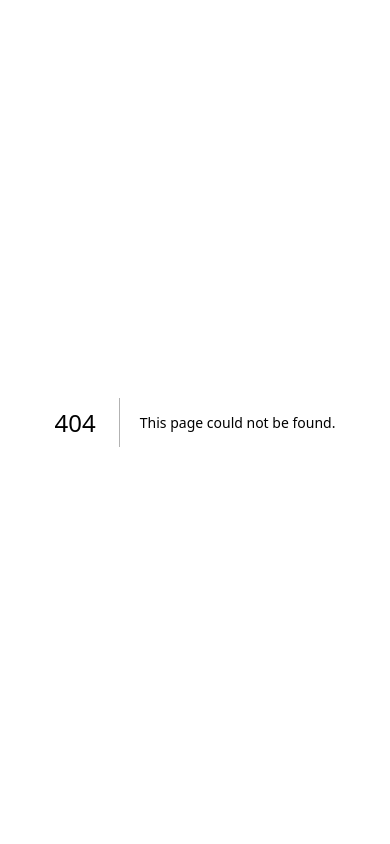
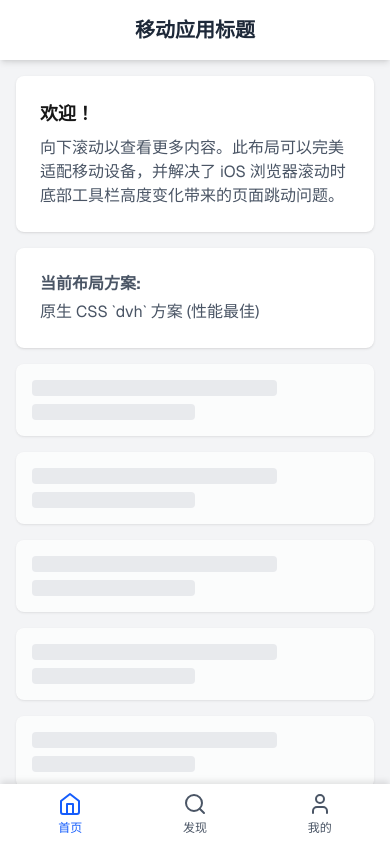
Before and after one commit to hifizz/playground.zilin.im, a Next.js app: page /mobile-fullscreen in a window 390 px wide. Before the commit this address had no page. Built offline with nearby package versions, Linux system fonts and the light colour scheme.

Commit message:
feat: add mobile fullscreen layout impl

```diff
--- /dev/null
+++ b/app/mobile-fullscreen/page.tsx
@@ -0,0 +1,226 @@
+"use client";
+
+import React, { useLayoutEffect, useState, useEffect } from "react";
+// 为了在 React 中使用图标，通常会使用一个库，这里我们用 SVG 模拟图标
+// 在实际项目中，可以替换为 `lucide-react` 或其他图标库
+const HomeIcon = () => (
+  <svg
+    xmlns="http://www.w3.org/2000/svg"
+    width="24"
+    height="24"
+    viewBox="0 0 24 24"
+    fill="none"
+    stroke="currentColor"
+    strokeWidth="2"
+    strokeLinecap="round"
+    strokeLinejoin="round"
+  >
+    <path d="m3 9 9-7 9 7v11a2 2 0 0 1-2 2H5a2 2 0 0 1-2-2z" />
+    <polyline points="9 22 9 12 15 12 15 22" />
+  </svg>
+);
+const SearchIcon = () => (
+  <svg
+    xmlns="http://www.w3.org/2000/svg"
+    width="24"
+    height="24"
+    viewBox="0 0 24 24"
+    fill="none"
+    stroke="currentColor"
+    strokeWidth="2"
+    strokeLinecap="round"
+    strokeLinejoin="round"
+  >
+    <circle cx="11" cy="11" r="8" />
+    <path d="m21 21-4.3-4.3" />
+  </svg>
+);
+const UserIcon = () => (
+  <svg
+    xmlns="http://www.w3.org/2000/svg"
+    width="24"
+    height="24"
+    viewBox="0 0 24 24"
+    fill="none"
+    stroke="currentColor"
+    strokeWidth="2"
+    strokeLinecap="round"
+    strokeLinejoin="round"
+  >
+    <path d="M19 21v-2a4 4 0 0 0-4-4H9a4 4 0 0 0-4 4v2" />
+    <circle cx="12" cy="7" r="4" />
+  </svg>
+);
+
+/**
+ * [社区最佳实践 - 渐进增强版]
+ * 这是一个自定义Hook，用于解决移动端100vh的布局问题。
+ * 它会先检测浏览器是否支持dvh单位，如果支持，则不执行任何操作，依赖纯CSS方案。
+ * 如果不支持，它会通过JS计算实时高度作为兜底方案(Polyfill)。
+ */
+const useDynamicViewportHeight = () => {
+  useLayoutEffect(() => {
+    // 1. 特性检测：如果浏览器支持dvh，则不执行JS逻辑，依赖纯CSS。
+    if (
+      window.CSS &&
+      window.CSS.supports &&
+      window.CSS.supports("height", "100dvh")
+    ) {
+      return;
+    }
+
+    // 2. 降级方案：对于不支持dvh的旧版浏览器，使用JS计算并设置高度。
+    const setAppHeight = () => {
+      const appHeight = window.innerHeight + "px";
+      document.documentElement.style.setProperty("--app-height", appHeight);
+    };
+
+    setAppHeight();
+    window.addEventListener("resize", setAppHeight);
+    window.addEventListener("orientationchange", setAppHeight);
+
+    return () => {
+      window.removeEventListener("resize", setAppHeight);
+      window.removeEventListener("orientationchange", setAppHeight);
+    };
+  }, []);
+};
+
+// [新增] 这是一个独立的组件，用于检测并显示当前所采用的布局方案。
+// 它的逻辑与核心实现完全解耦。
+const StrategyInfo = () => {
+  const [strategy, setStrategy] = useState("检测中...");
+
+  useEffect(() => {
+    // 此检测逻辑在组件挂载后于客户端执行
+    // 与 useDynamicViewportHeight Hook 中的检测逻辑保持一致
+    if (
+      window.CSS &&
+      window.CSS.supports &&
+      window.CSS.supports("height", "100dvh")
+    ) {
+      setStrategy("原生 CSS `dvh` 方案 (性能最佳)");
+    } else {
+      setStrategy("JavaScript Polyfill `--app-height` 方案 (兼容性最佳)");
+    }
+  }, []); // 空依赖数组确保此 effect 仅在挂载时运行一次
+
+  return (
+    <div className="bg-white p-6 rounded-lg shadow text-gray-600">
+      <h3 className="font-bold mb-1">当前布局方案:</h3>
+      <p>{strategy}</p>
+    </div>
+  );
+};
+
+// Header Component (Single Responsibility: Displaying the header)
+const Header = () => {
+  return (
+    <header className="bg-white shadow-md w-full p-4 flex items-center justify-center z-10">
+      <h1 className="text-xl font-bold text-gray-800">移动应用标题</h1>
+    </header>
+  );
+};
+
+// Footer Component (Single Responsibility: Displaying the footer navigation)
+const Footer = () => {
+  return (
+    <footer className="bg-white shadow-[0_-4px_6px_-1px_rgba(0,0,0,0.1)] w-full p-2 z-10">
+      <nav className="flex justify-around items-center">
+        <a
+          href="#home"
+          className="flex flex-col items-center text-blue-600 hover:text-blue-800 transition-colors"
+        >
+          <HomeIcon />
+          <span className="text-xs mt-1">首页</span>
+        </a>
+        <a
+          href="#search"
+          className="flex flex-col items-center text-gray-600 hover:text-blue-800 transition-colors"
+        >
+          <SearchIcon />
+          <span className="text-xs mt-1">发现</span>
+        </a>
+        <a
+          href="#profile"
+          className="flex flex-col items-center text-gray-600 hover:text-blue-800 transition-colors"
+        >
+          <UserIcon />
+          <span className="text-xs mt-1">我的</span>
+        </a>
+      </nav>
+    </footer>
+  );
+};
+
+// Main Scrollable Content (Single Responsibility: Displaying page content)
+const PageContent = () => {
+  return (
+    <div className="p-4 space-y-4">
+      <div className="bg-white p-6 rounded-lg shadow">
+        <h2 className="text-lg font-semibold mb-2">欢迎！</h2>
+        <p className="text-gray-600">
+          向下滚动以查看更多内容。此布局可以完美适配移动设备，并解决了 iOS
+          浏览器滚动时底部工具栏高度变化带来的页面跳动问题。
+        </p>
+      </div>
+
+      {/* 在这里新增了用于展示当前方案的组件 */}
+      <StrategyInfo />
+
+      {Array.from({ length: 20 }).map((_, index) => (
+        <div
+          key={index}
+          className="bg-white p-4 rounded-lg shadow animate-pulse"
+        >
+          <div className="h-4 bg-gray-200 rounded w-3/4 mb-2"></div>
+          <div className="h-4 bg-gray-200 rounded w-1/2"></div>
+        </div>
+      ))}
+      <div className="bg-white p-6 rounded-lg shadow mt-4 text-center">
+        <p className="text-gray-700 font-semibold">内容到底啦！</p>
+      </div>
+    </div>
+  );
+};
+
+// Layout Component (Single Responsibility: Defining the page grid structure)
+const MobileLayout = ({ children }: { children: React.ReactNode }) => {
+  // 调用自定义Hook来激活动态高度计算（如果需要）
+  useDynamicViewportHeight();
+
+  return (
+    <>
+      <style>{`
+        .h-dynamic-screen {
+          /* 降级方案：由JS Hook提供值。100vh是JS失效时的备用 */
+          height: var(--app-height, 100vh);
+        }
+
+        @supports (height: 100dvh) {
+          /* 现代浏览器优先使用此方案，JS Hook会检测到并自动跳过执行 */
+          .h-dynamic-screen {
+            height: 100dvh;
+          }
+        }
+      `}</style>
+
+      <div className="h-dynamic-screen bg-gray-100 grid grid-rows-[auto_1fr_auto] font-sans">
+        <Header />
+
+        <main className="overflow-y-auto">{children}</main>
+
+        <Footer />
+      </div>
+    </>
+  );
+};
+
+// App Component: The entry point that assembles the layout and content.
+export default function App() {
+  return (
+    <MobileLayout>
+      <PageContent />
+    </MobileLayout>
+  );
+}
```
Also changed, not shown: 1 other file (tests, documents, lock files or other folders).
